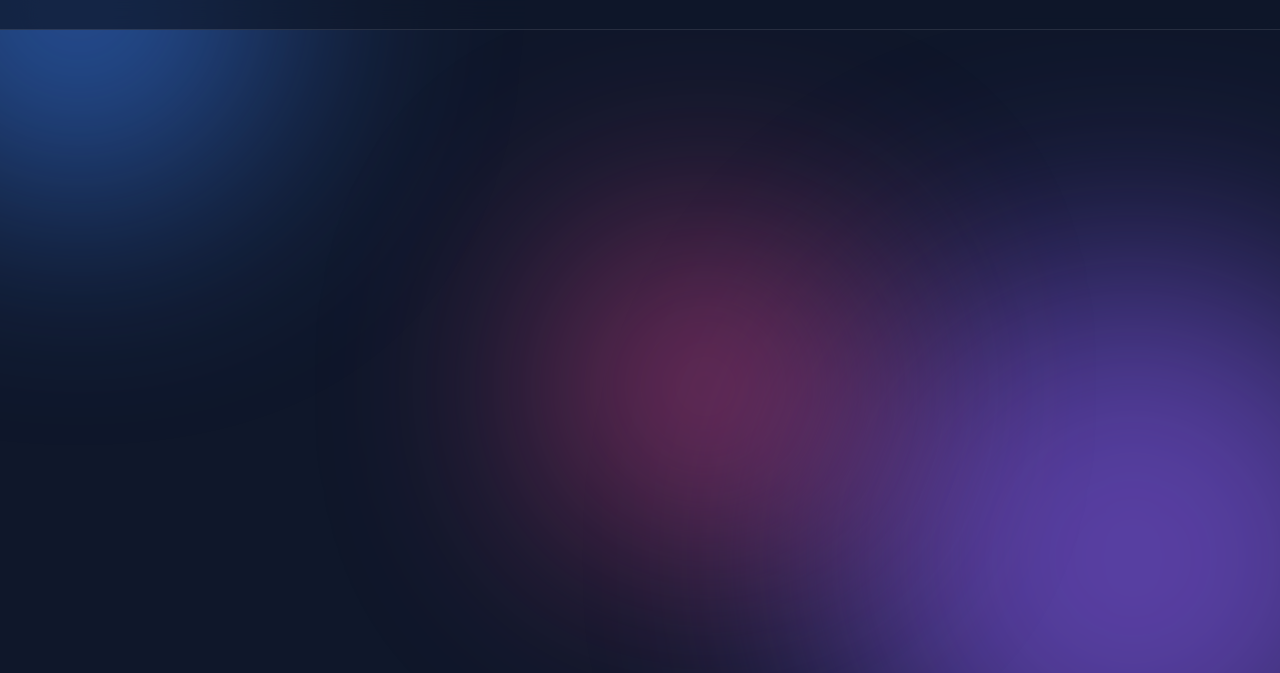
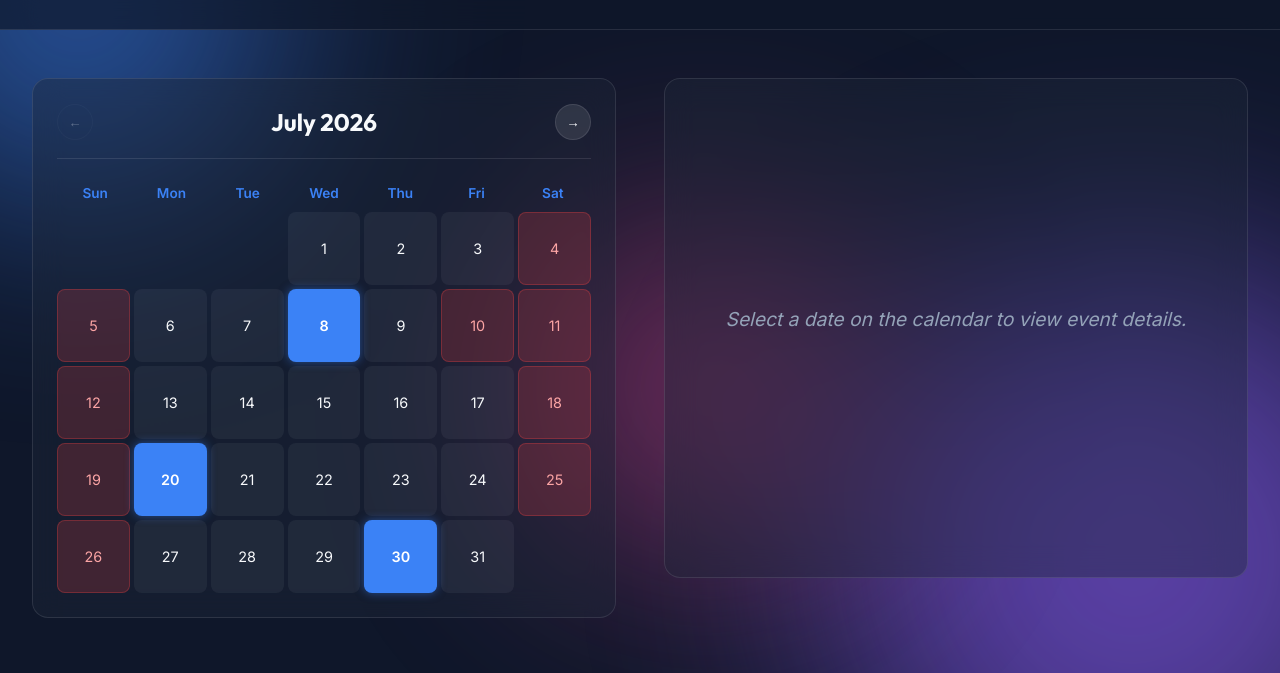
Before and after one commit to AbelAnil/init-calender, a plain HTML site: page index.html in a window 1280 px wide. Shown: the part 127-800 px from the top of the page. Drawn offline with Linux system fonts and the light colour scheme.

Commit message:
Update index.html

```diff
--- a/index.html
+++ b/index.html
@@ -24,8 +24,22 @@
 
     </header>
 
-    <main id="calendar-container">
-        <!-- Rendered via JS -->
+    <main class="dashboard-layout">
+        <aside class="sidebar-panel">
+            <div id="month-controls" class="month-controls">
+                <button id="prev-month-btn" class="nav-btn">&larr;</button>
+                <h2 id="current-month-title" class="month-title">Month Year</h2>
+                <button id="next-month-btn" class="nav-btn">&rarr;</button>
+            </div>
+            <div id="calendar-container">
+                <!-- Mini calendar rendered via JS -->
+            </div>
+        </aside>
+        <section class="details-panel" id="event-details-container">
+            <div class="empty-state">
+                <p>Select a date on the calendar to view event details.</p>
+            </div>
+        </section>
     </main>
 
 
```
